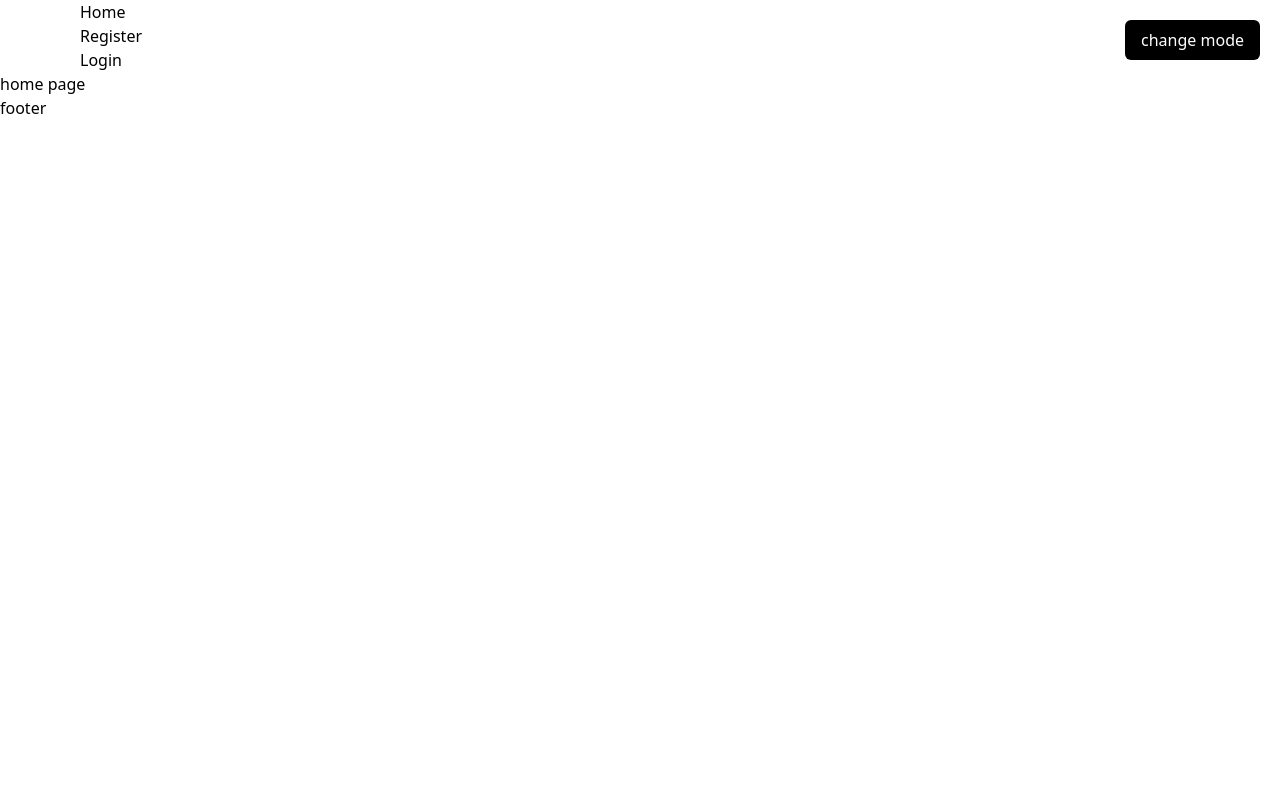
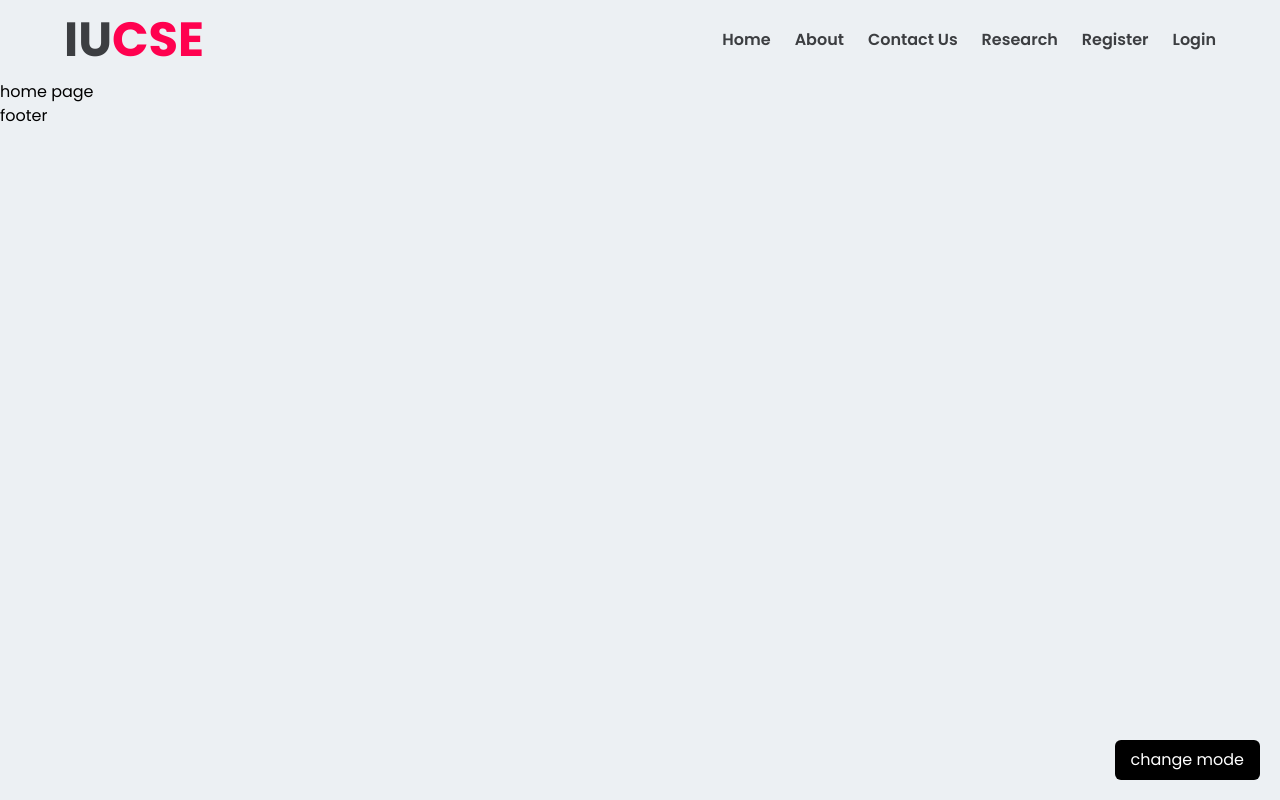
Before and after one commit to mallick-portfolio/student-management-system, a React (Create React App) app in the folder client/: page / in a window 1280 px wide. Built offline with nearby package versions, Linux system fonts and the light colour scheme.

Commit message:
added large device menu

```diff
--- a/client/src/App.js
+++ b/client/src/App.js
@@ -16,7 +16,7 @@ const App = () => {
     }
   }, [darkMode]);
   return (
-    <>
+    <div className="bg-body-bg dark:bg-d-body-bg w-screen min-h-screen">
       <ToastContainer
         position="top-right"
         autoClose={5000}
@@ -26,13 +26,13 @@ const App = () => {
         theme={darkMode ? "dark" : "light"}
       />
       <button
-        className="px-4 py-2 rounded-md bg-black fixed top-5 right-5 text-white dark:text-black dark:bg-white"
+        className="px-4 py-2 rounded-md bg-black fixed bottom-5 right-5 text-white dark:text-black dark:bg-white"
         onClick={() => setDarkMode(!darkMode)}
       >
         change mode
       </button>
       <RouterProvider router={router} />
-    </>
+    </div>
   );
 };
 
--- a/client/src/components/shared/Header.jsx
+++ b/client/src/components/shared/Header.jsx
@@ -3,18 +3,35 @@ import { Link } from "react-router-dom";
 
 const Header = () => {
   return (
-    <div className="container">
-      <ul>
-        <li>
+    <div className="container flex py-4 justify-between items-center">
+      <div>
+        <h2 className="title2 text-secondary dark:text-d-secondary">
+          IU<span className="text-primary">CSE</span>
+        </h2>
+      </div>
+      {/* Large device menu */}
+      <div>
+        <ul className="flex items-center gap-6">
+          <li className="text-sm md:text-base font-semibold text-secondary dark:text-d-secondary">
             <Link to={"/"}>Home</Link>
           </li>
-        <li>
+          <li className="text-sm md:text-base font-semibold text-secondary dark:text-d-secondary">
+            <Link to={"/"}>About</Link>
+          </li>
+          <li className="text-sm md:text-base font-semibold text-secondary dark:text-d-secondary">
+            <Link to={"/"}>Contact Us</Link>
+          </li>
+          <li className="text-sm md:text-base font-semibold text-secondary dark:text-d-secondary">
+            <Link to={"/"}>Research</Link>
+          </li>
+          <li className="text-sm md:text-base font-semibold text-secondary dark:text-d-secondary">
             <Link to={"/register"}>Register</Link>
           </li>
-        <li>
+          <li className="text-sm md:text-base font-semibold text-secondary dark:text-d-secondary">
             <Link to={"/login"}>Login</Link>
           </li>
         </ul>
+      </div>
     </div>
   );
 };
--- a/client/src/index.css
+++ b/client/src/index.css
@@ -1,6 +1,12 @@
+@import url("https://fonts.googleapis.com/css2?family=Poppins:wght@400;500;600;700&display=swap");
 @tailwind base;
 @tailwind components;
 @tailwind utilities;
+
+html {
+  scroll-behavior: smooth;
+  font-family: "Poppins", sans-serif;
+}
 
 @layer components {
   .title1 {
--- a/client/tailwind.config.js
+++ b/client/tailwind.config.js
@@ -32,9 +32,9 @@ module.exports = {
         padding: {
           DEFAULT: "1rem",
           sm: "2rem",
-          lg: "4rem",
-          xl: "5rem",
-          "2xl": "6rem",
+          lg: "3rem",
+          xl: "4rem",
+          "2xl": "5rem",
         },
       },
       backgroundImage: {
```
Also changed, not shown: 1 other file (tests, documents, lock files or other folders). Lines whose indentation alone changed are shown as unchanged.
